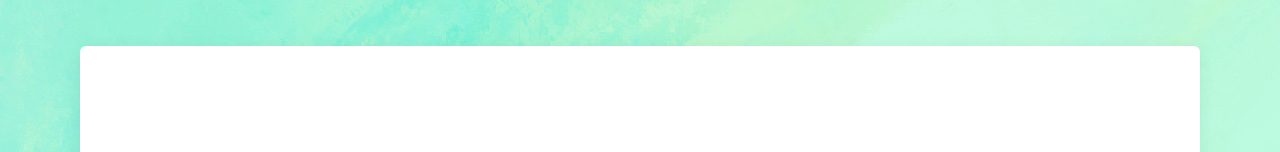
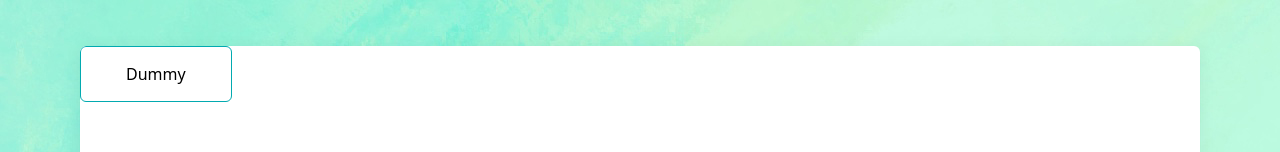
Before and after one commit to snigdha920/community-garden, a Next.js app in the folder app/: page /my-community in a window 1280 px wide. Shown: the part 160-312 px from the top of the page. Built offline with nearby package versions, Linux system fonts and the light colour scheme.

Commit message:
add border variant to ButtonElement

```diff
--- a/app/components/elements/ButtonElement.tsx
+++ b/app/components/elements/ButtonElement.tsx
@@ -13,14 +13,17 @@ export const ButtonElement: React.FC<ButtonElementProps> = ({
   variant = 'gradient',
   children,
 }) => {
+  const buttonClass = variant === 'gradient' ? 'btn-gradient' : 'btn-border';
+
   return (
     <div className={`${className}`} onClick={functions?.onClick}>
-      <button className="btn-grad">{children}</button>
+      <button className={`${buttonClass}`}>{children}</button>
+
       <style jsx>{`
-        .btn-grad {
+        .btn-gradient {
           background-image: linear-gradient(to right, #02aab0 0%, #00cdac 51%, #02aab0 100%);
         }
-        .btn-grad {
+        .btn-gradient {
           padding: 15px 45px;
           transition: 0.5s;
           background-size: 200% auto;
@@ -30,30 +33,22 @@ export const ButtonElement: React.FC<ButtonElementProps> = ({
           border: none;
         }
 
-        .btn-grad:hover {
+        .btn-gradient:hover {
           background-position: right center; /* change the direction of the change here */
           color: #fff;
           text-decoration: none;
         }
 
-        // .btn-grad {
-        //   background-image: linear-gradient(to right, #0cebeb 0%, #20e3b2 51%, #0cebeb 100%);
-        // }
-        // .btn-grad {
-        //   padding: 15px 45px;
-        //   transition: 0.5s;
-        //   background-size: 200% auto;
-        //   // color: gray;
-        //   border: none;
-        //   display: block;
-        //   border-radius: 6px;
-        // }
+        .btn-border {
+          padding: 15px 45px;
+          background-color: transparent;
+          border: 1.75px solid #02aab0;
+          border-radius: 6px;
+        }
 
-        // .btn-grad:hover {
-        //   background-position: right center; /* change the direction of the change here */
-        //   color: #fff;
-        //   text-decoration: none;
-        // }
+        .btn-border:hover {
+          background-color: rgba(0, 205, 172, 0.12);
+        }
       `}</style>
     </div>
   );
--- a/app/pages/my-community/index.tsx
+++ b/app/pages/my-community/index.tsx
@@ -1,5 +1,6 @@
 import { NextPage } from 'next';
 import React from 'react';
+import { ButtonElement } from '../../components/elements/ButtonElement';
 import { AppLayout } from '../../components/layout/AppLayout';
 import { ContentLayout } from '../../components/layout/ContentLayout';
 
@@ -7,7 +8,9 @@ const Places: NextPage = () => {
   return (
     <AppLayout>
       <>
-        <ContentLayout title="Places" form={<div>Dummy form contents</div>} />
+        <ContentLayout title="Places" form={<div>Dummy form contents</div>}>
+          <ButtonElement variant="border">Dummy</ButtonElement>
+        </ContentLayout>
       </>
     </AppLayout>
   );
```
